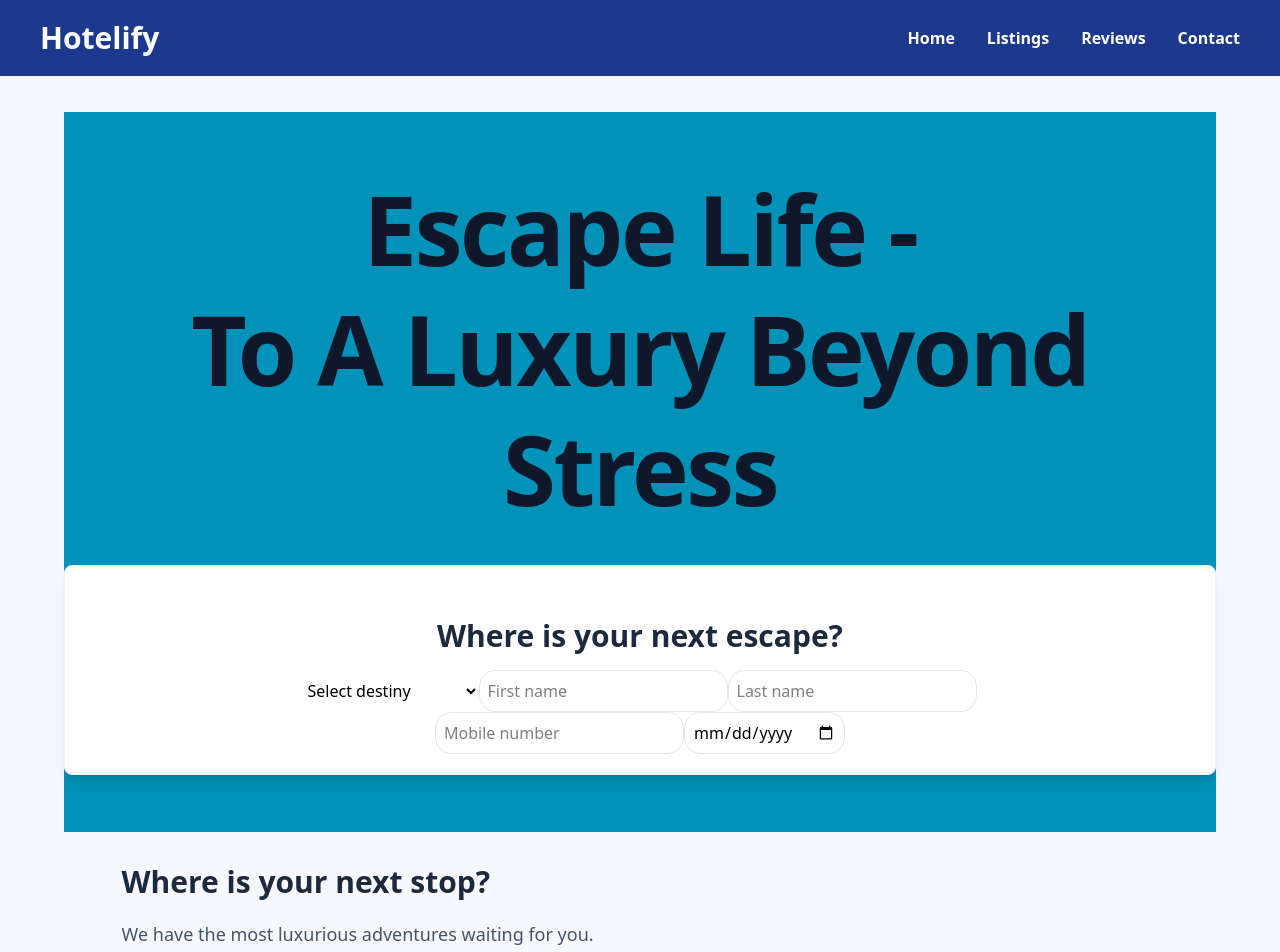
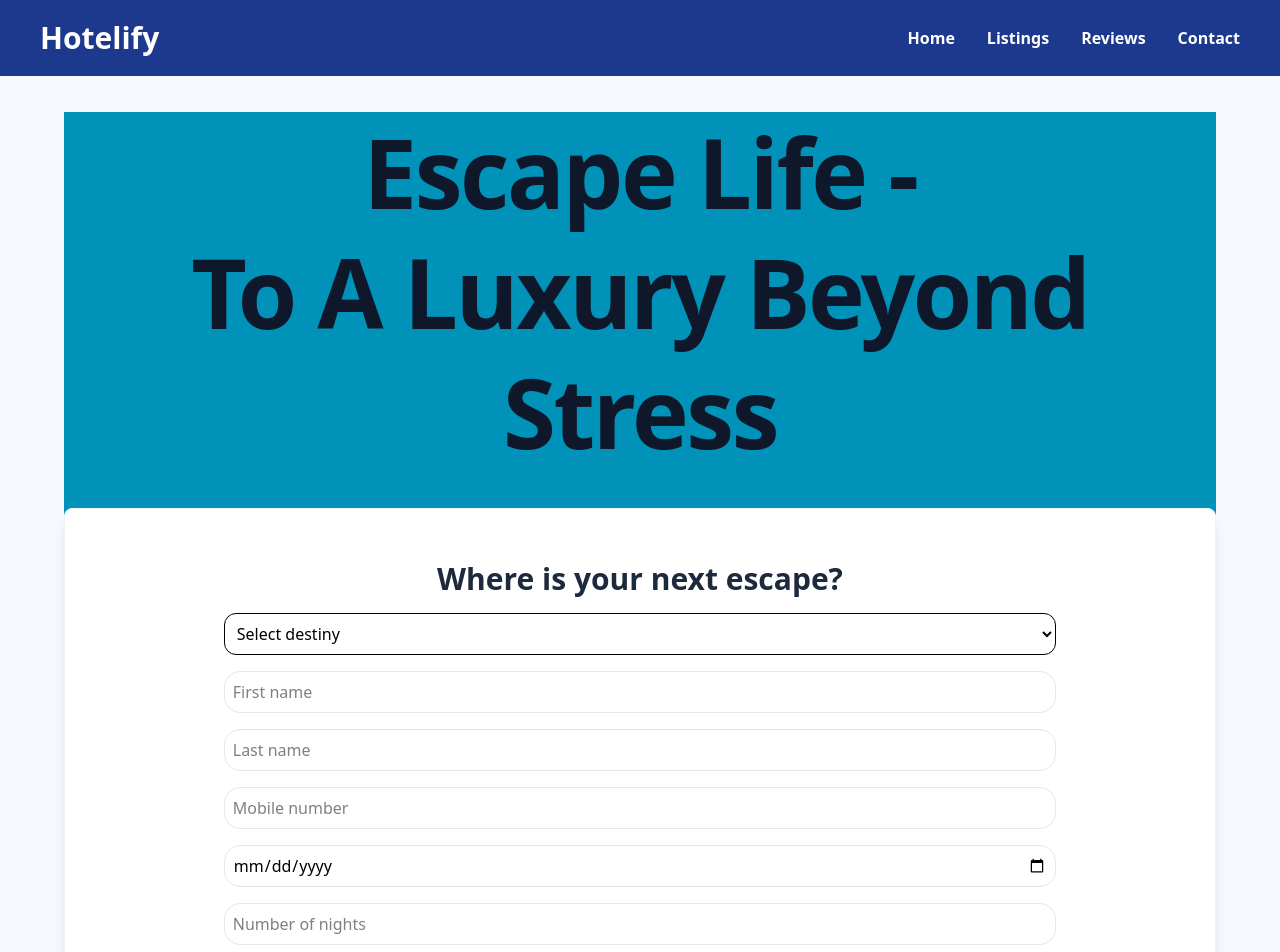
Before and after one commit to DelucaGit/Hotelify, a Next.js app: page / in a window 1280 px wide. Shown: the top 952 px of the page. Built offline with nearby package versions, Linux system fonts and the light colour scheme.

Commit message:
Made AI make code more eye friendly

```diff
--- a/src/app/components/UI/BookingFormStartPage.jsx
+++ b/src/app/components/UI/BookingFormStartPage.jsx
@@ -1,34 +1,82 @@
 "use client"
-import React, {useState} from 'react'
+import React, { useState } from 'react'
 
+const BookingFormStartPage = ({ allHotels = [] }) => {
+    // --- State ---
+    const [selectedId, setSelectedId] = useState("");
+    const [guests, setGuests] = useState(1);
+    const [nights, setNights] = useState(1);
 
-const BookingFormStartPage = ({allHotels = []}) => {
+    // --- Logic ---
+    const activeHotel = allHotels.find(h => h.id.toString() === selectedId);
+    const totalCost = (activeHotel?.price || 0) * guests * nights;
 
-    const [selectedId, setSelectedId] = useState("");
-    const activeHotel = allHotels.find(h => h.id.toString() === selectedId);
-
-
+    const handleForm = () => {
+        // Logic goes here
+    };
 
     return (
-        <div className={"border border-gray-100 p-5 shadow-lg rounded-lg bg-white mt-9"}>
+        <div className="border border-gray-100 p-5 shadow-lg rounded-lg bg-white mt-9">
+            <form action={handleForm} className="max-w-9/12 mx-auto">
+                <h2>Where is your next escape?</h2>
 
-            <form action="" className={"max-w-9/12 mx-auto"}>
-                <h2>Where is your next escape?</h2>
+                {/* Hotel Selection */}
                 <select
                     value={selectedId}
-                    onChange={(e) => setSelectedId(e.target.value)}>
+                    onChange={(e) => setSelectedId(e.target.value)}
+                    className="border p-2 rounded-xl w-full mb-4"
+                >
                     <option value="">Select destiny</option>
                     {allHotels.map((hotel) => (
-                        <option key={hotel.id} value={hotel.id}> {hotel.name}</option>
+                        <option key={hotel.id} value={hotel.id}>
+                            {hotel.name}
+                        </option>
                     ))}
                 </select>
-                <input type="text" placeholder={"First name"} name={"firstname"} className={"border border-gray-200 p-2 rounded-2xl"}/>
-                <input type="text" placeholder={"Last name"} name={"lastname"} className={"border border-gray-200 p-2 rounded-2xl"}/>
-                <input type="tel" placeholder={"Mobile number"} name={"phonenumber"} className={"border border-gray-200 p-2 rounded-2xl"}/>
-                <input type="date" min={new Date().toISOString().split("T")[0]} name={"dateOfArrival"} className={"border border-gray-200 p-2 rounded-2xl"}/>
+
+                {/* Guest Inputs */}
+                <div className="flex flex-col gap-4">
+                    <input
+                        type="text"
+                        name="firstname"
+                        placeholder="First name"
+                        className="border border-gray-200 p-2 rounded-2xl"
+                    />
+                    <input
+                        type="text"
+                        name="lastname"
+                        placeholder="Last name"
+                        className="border border-gray-200 p-2 rounded-2xl"
+                    />
+                    <input
+                        type="tel"
+                        name="phonenumber"
+                        placeholder="Mobile number"
+                        className="border border-gray-200 p-2 rounded-2xl"
+                    />
+                    <input
+                        type="date"
+                        name="dateOfArrival"
+                        min={new Date().toISOString().split("T")[0]}
+                        className="border border-gray-200 p-2 rounded-2xl"
+                    />
+                    <input
+                        type="number"
+                        placeholder="Number of nights"
+                        className="border border-gray-200 p-2 rounded-2xl"
+                    />
+                </div>
+
+                {/* Price Display */}
+                {activeHotel && (
+                    <div className="mt-4 p-2 bg-gray-50 rounded-lg">
+                        <p>Price per night: ${activeHotel.price}</p>
+                        <p className="font-bold">Total Cost: ${totalCost}</p>
+                    </div>
+                )}
             </form>
-
         </div>
     )
 }
+
 export default BookingFormStartPage
```
